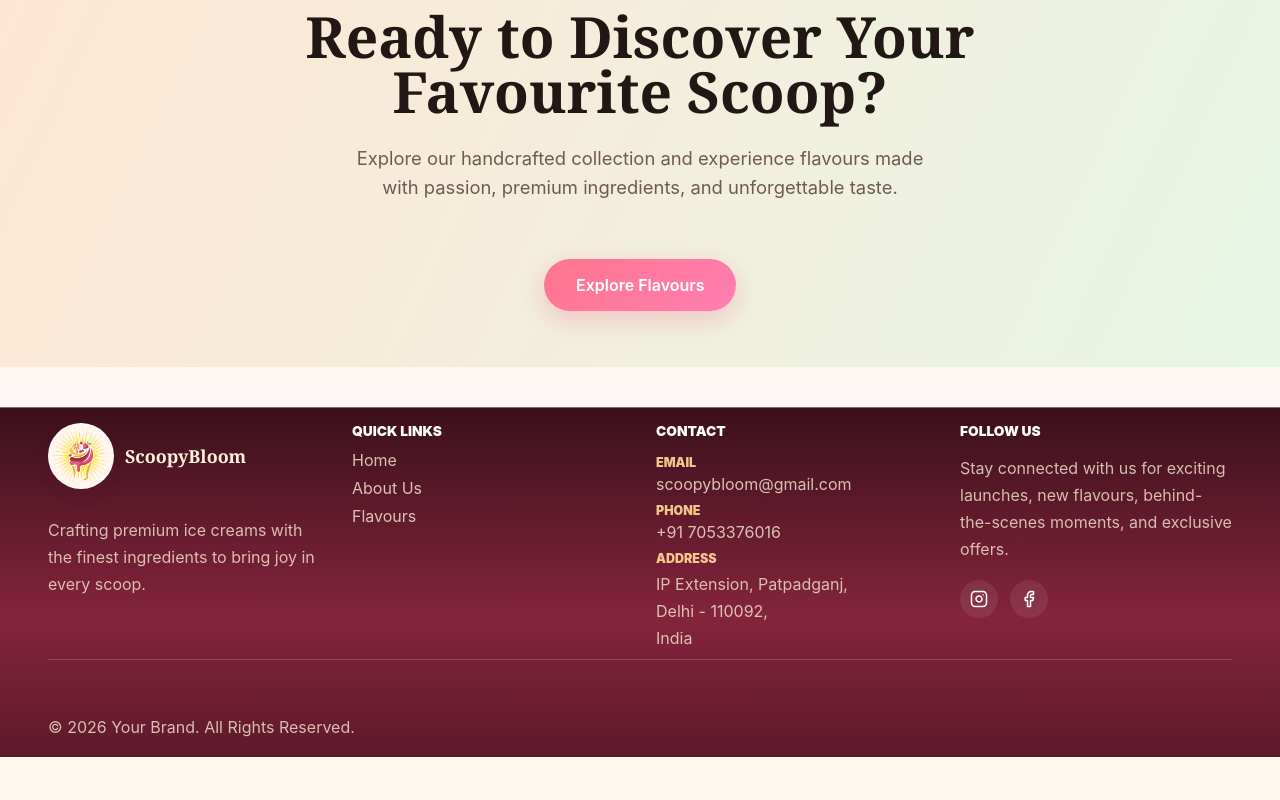
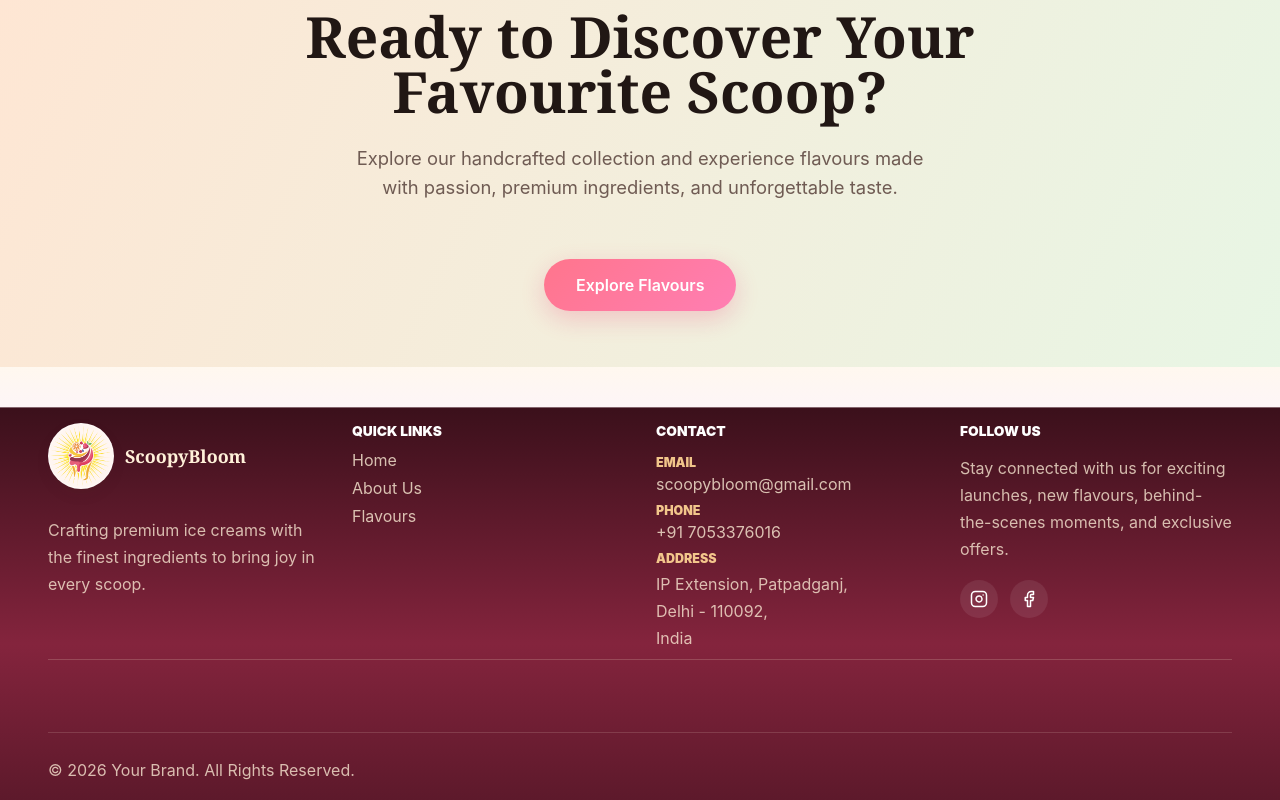
Before and after one commit to Akpandey04/ice-cream, a React (Vite) app: page /about in a window 1280 px wide. Shown: the part 2805-3605 px from the top of the page. Before the commit the page ends 3562 px from the top, so only its background shows below. Built offline with nearby package versions, Linux system fonts and the light colour scheme.

Commit message:
style: position footer border right above copyright text

```diff
--- a/src/components/Footer.tsx
+++ b/src/components/Footer.tsx
@@ -84,7 +84,7 @@ export default function Footer() {
           </form>
         </section> */}
 
-        <div className="footer-bottom" style={{ marginTop: '3rem' }}>
+        <div className="footer-bottom" style={{ marginTop: '4.5rem' }}>
           <p>&copy; 2026 Your Brand. All Rights Reserved.</p>
           <nav className="policy-links" aria-label="Legal links">
             {footer.legal.map((link, i) => (
--- a/src/styles/global.css
+++ b/src/styles/global.css
@@ -1542,8 +1542,8 @@ main,
   align-items: center;
   justify-content: space-between;
   gap: 1rem;
-  padding-top: 0.4rem;
-  /* border-top: 1px solid rgba(255, 241, 217, 0.14); */
+  padding-top: 1.5rem;
+  border-top: 1px solid rgba(255, 241, 217, 0.14);
 }
 
 .footer-bottom p {
```
